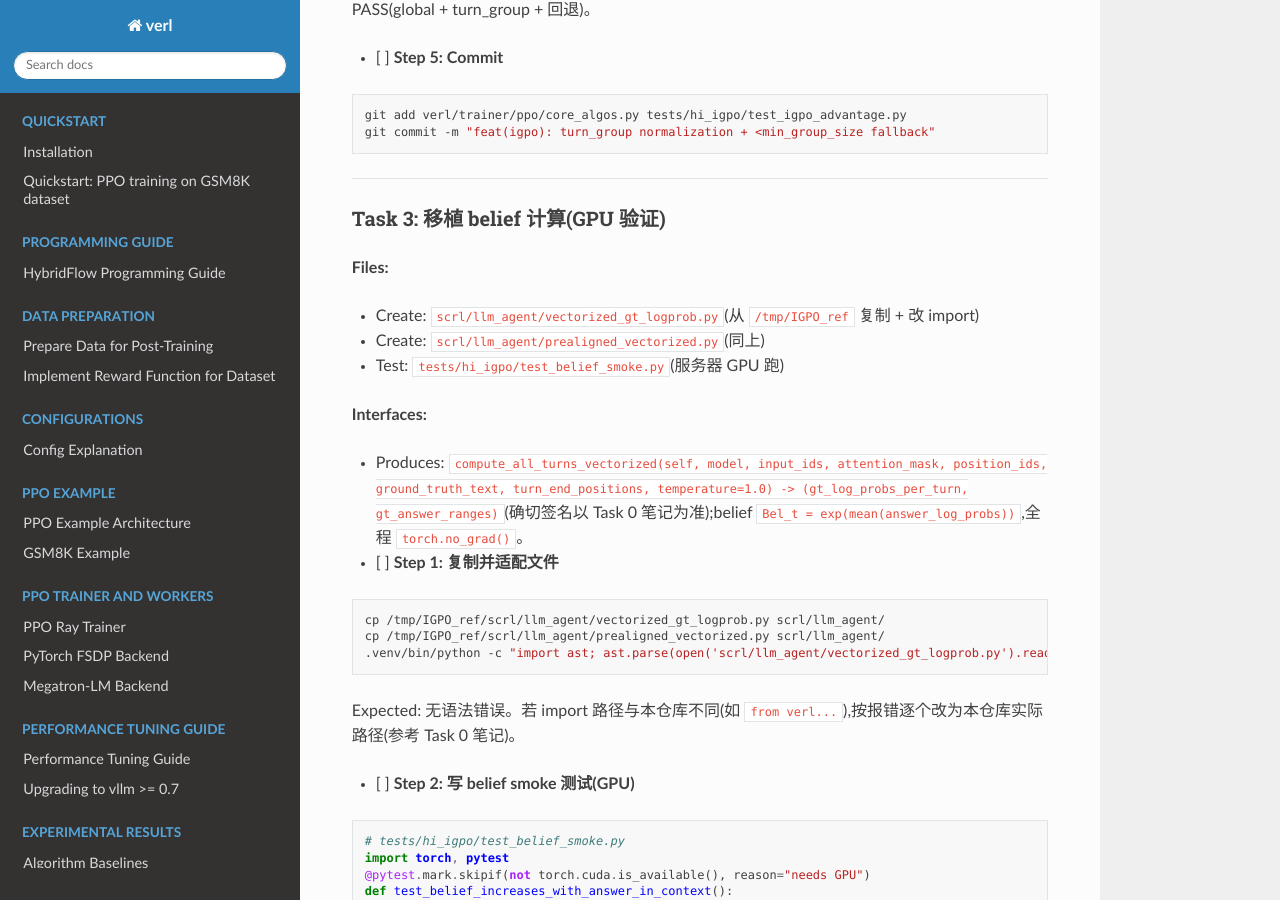
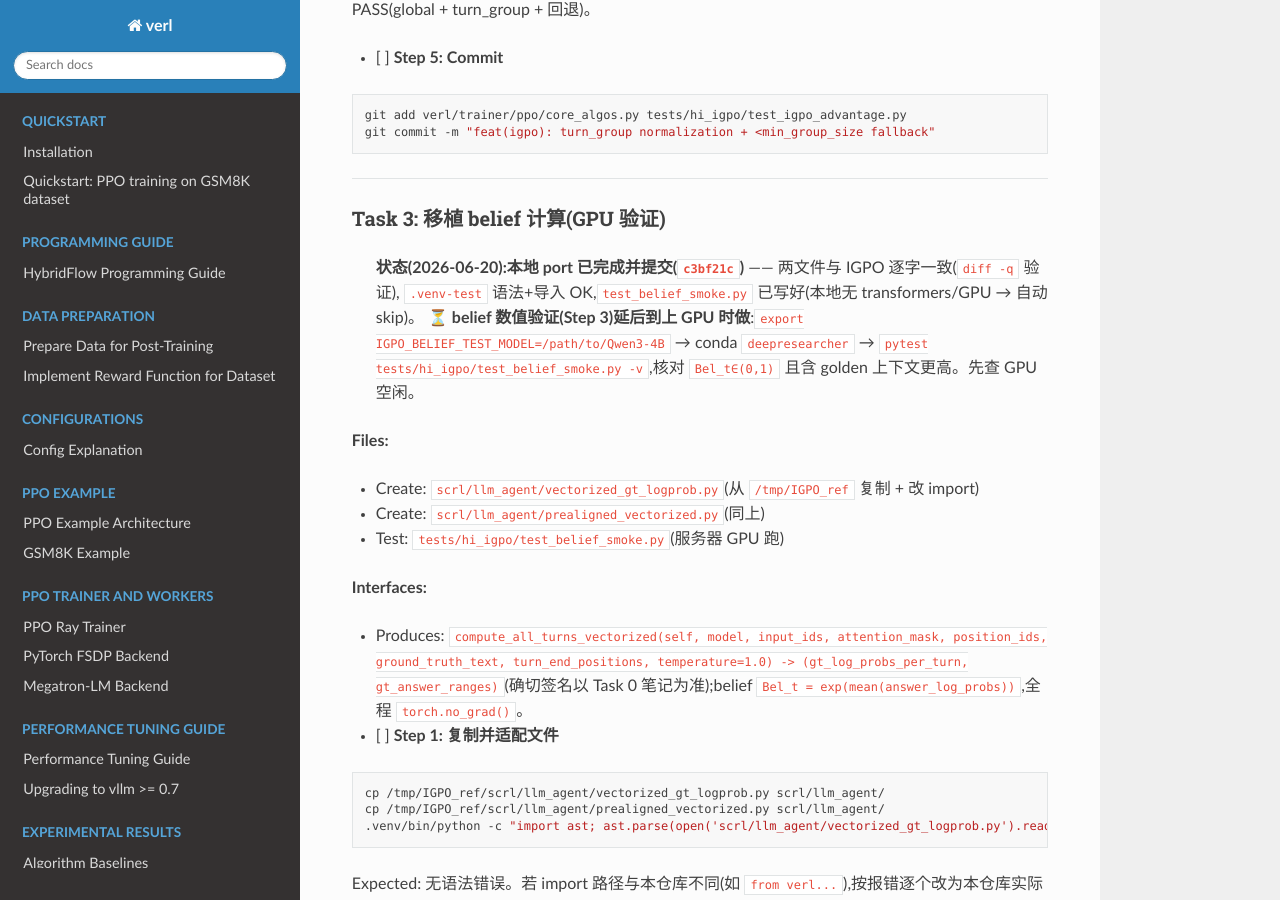
Before and after one commit to aHuaXu/self-researcher, a Sphinx documentation site: the page built from docs/superpowers/plans/2026-06-20-hi-igpo.md, in a window 1280 px wide and 900 px high, scrolled down 7488 px. Built offline with Sphinx 7.4.7 and the Read the Docs theme 3.1.0, drawn with Linux system fonts in a browser that asks for light colours.

Commit message:
docs(igpo): mark Task 3 belief numeric validation as deferred to GPU
Co-Authored-By: Claude Opus 4.8 (1M context) <noreply@anthropic.com>

```diff
--- a/docs/superpowers/plans/2026-06-20-hi-igpo.md
+++ b/docs/superpowers/plans/2026-06-20-hi-igpo.md
@@ -278,6 +278,11 @@ git commit -m "feat(igpo): turn_group normalization + <min_group_size fallback"
 ---
 
 ### Task 3: 移植 belief 计算(GPU 验证)
+
+> **状态(2026-06-20):本地 port 已完成并提交(`c3bf21c`)** —— 两文件与 IGPO 逐字一致(`diff -q` 验证),
+> `.venv-test` 语法+导入 OK,`test_belief_smoke.py` 已写好(本地无 transformers/GPU → 自动 skip)。
+> **⏳ belief 数值验证(Step 3)延后到上 GPU 时做**:`export IGPO_BELIEF_TEST_MODEL=/path/to/Qwen3-4B`
+> → conda `deepresearcher` → `pytest tests/hi_igpo/test_belief_smoke.py -v`,核对 `Bel_t∈(0,1)` 且含 golden 上下文更高。先查 GPU 空闲。
 
 **Files:**
 - Create: `scrl/llm_agent/vectorized_gt_logprob.py`(从 `/tmp/IGPO_ref` 复制 + 改 import)
```
